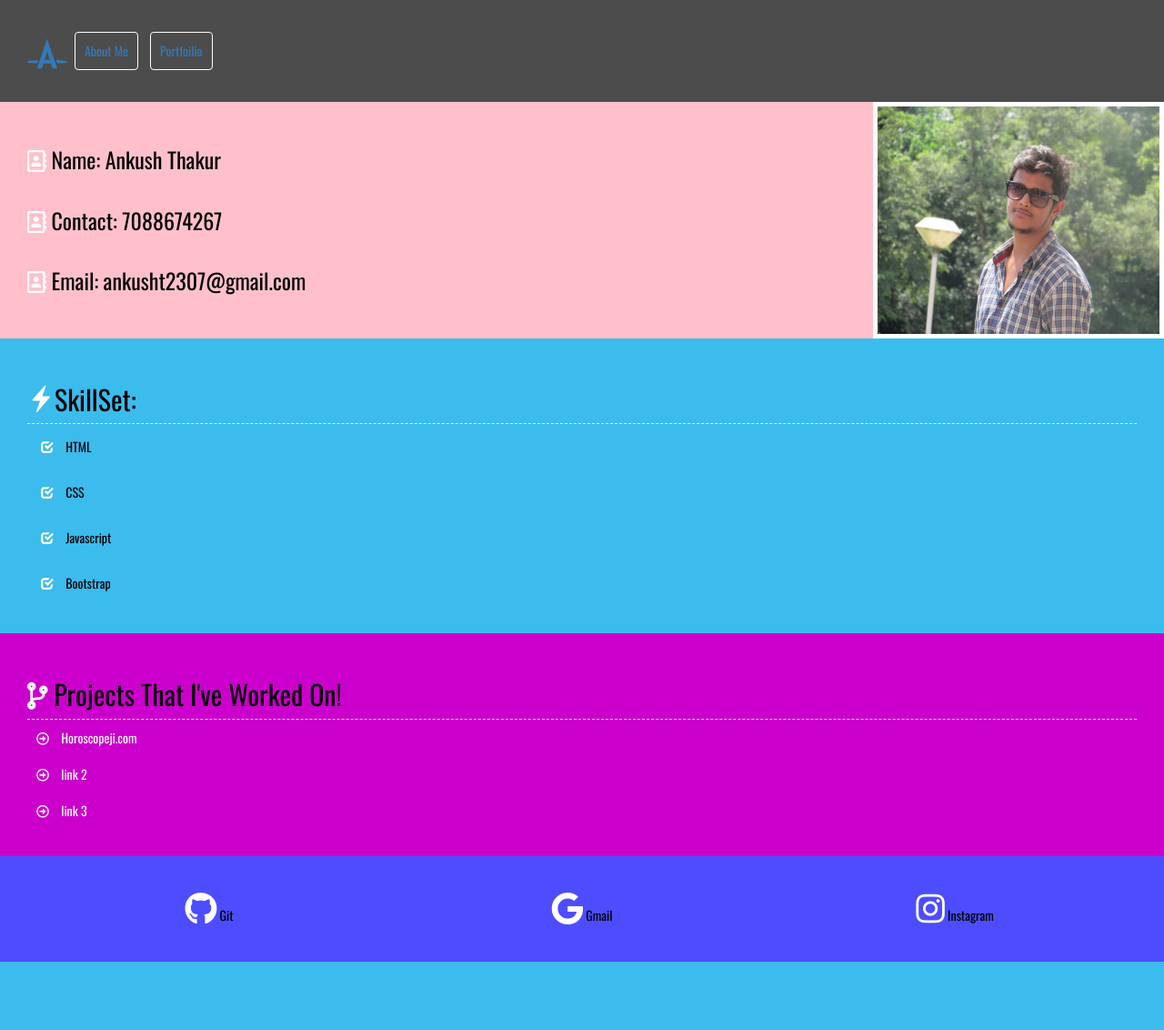
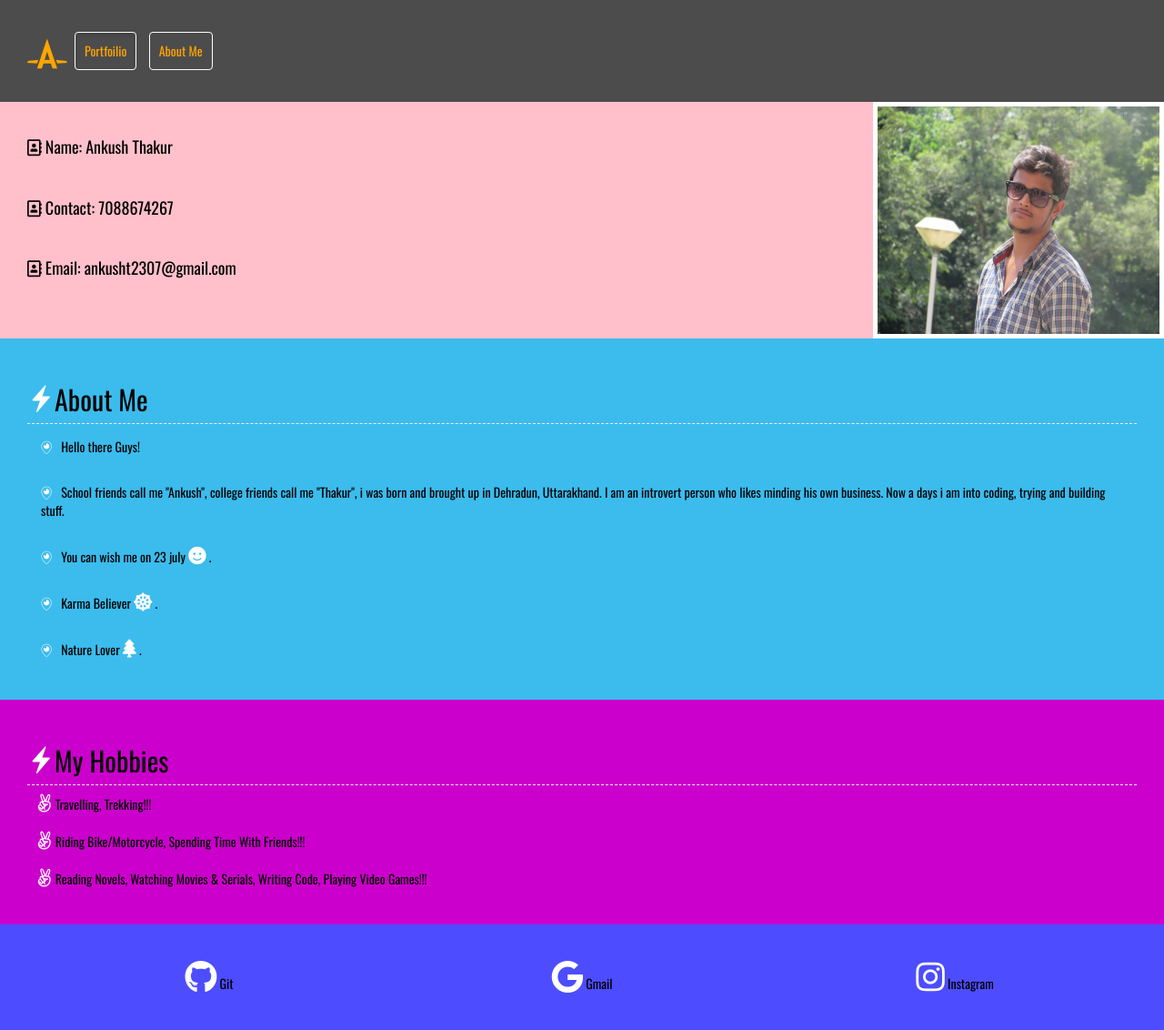
Before and after one commit to ankusht2307/portfolio, a PHP site: page /portfolio.php in a window 1280 px wide. Shown: the whole page at 91% size. Before the commit the page ends 1057 px from the top, so only its background shows below. Run offline with PHP 8.4, Linux system fonts and the light colour scheme; some libraries are stand-ins or nearby versions.

Commit message:
updaing the new link

```diff
--- a/portfolio.php
+++ b/portfolio.php
@@ -21,38 +21,40 @@
       <header>
 
         <div id="header">
-          <a href="" class="btn" style="font-size: 35px; padding:0px; margin:0px; border:none; "><i class="fab fa-autoprefixer"></i></a>
-          <a href="index.php" class="btn">About Me</a>
-          <a href="portfolio.php" class="btn">Portfoilio</a>
+          <a href="#" class="btn" style="font-size: 35px; padding:0px; margin:0px; border:none; "><i class="fab fa-autoprefixer"></i></a>
+          <a href="index.php" class="active btn">Portfoilio</a>
+          <a href="portfolio.php" class="btn">About Me</a>
         </div>
+
       </header>
 
       <main id="main">
 
-          <h2 style="text-align:left"><i class=" glyphicon glyphicon-flash"></i>SkillSet:</h2>
+          <h2><i class=" glyphicon glyphicon-flash"></i>About Me</h2>
           <hr style="border-style: dashed; margin:0px;">
-          <p><i class=" glyphicon glyphicon-check " style="padding-right: 10px;"></i>  HTML</p>
-          <p><i class=" glyphicon glyphicon-check " style="padding-right: 10px;"></i>  CSS</p>
-          <p><i class=" glyphicon glyphicon-check " style="padding-right: 10px;"></i>  Javascript</p>
-          <p><i class=" glyphicon glyphicon-check " style="padding-right: 10px;"></i>  Bootstrap</p>
+          <p><i class="fab fa-periscope" style="padding-right: 10px;"></i>Hello there Guys!</p>
+          <p><i class="fab fa-periscope" style="padding-right: 10px;"></i>School friends call me "Ankush", college friends call me "Thakur", i was born and brought up in Dehradun, Uttarakhand. I am an introvert person who likes minding his own business. Now a days i am into coding, trying and building stuff.  </p>
+          <p><i class="fab fa-periscope" style="padding-right: 10px;"></i>You can wish me on 23 july <i class="fas fa-smile" style="font-size: 20px;"></i> .</p>
+          <p><i class="fab fa-periscope" style="padding-right: 10px;"></i>Karma Believer <i class=" fas fa-dharmachakra" style="font-size: 20px;"></i> .</p>
+          <p><i class="fab fa-periscope" style="padding-right: 10px; "></i>Nature Lover <i id="tree" class="fas fa-tree" style="font-size: 20px;"></i> .</p>
 
       </main>
 
       <nav class="navigation">
 
-        <h3><i class="far fa-address-book"></i> Name: Ankush Thakur</h3>
-        <h3><i class="far fa-address-book"></i> Contact:  7088674267</h3>
-        <h3><i class="far fa-address-book"></i> Email:  ankusht2307@gmail.com</h3>
+        <h4><i class="far fa-address-book"></i> Name: Ankush Thakur</h4>
+        <h4><i class="far fa-address-book"></i> Contact:  7088674267</h4>
+        <h4><i class="far fa-address-book"></i> Email:  ankusht2307@gmail.com</h4>
 
       </nav>
 
       <section id="section">
 
-        <h2><i class="fas fa-code-branch"></i> Projects That I've Worked On!</h2>
+        <h2><i class=" glyphicon glyphicon-flash"></i>My Hobbies</h2>
         <hr style="border-style: dashed; margin:0px;">
-        <p><i class="far fa-arrow-alt-circle-right" style="padding-right: 10px;"></i><a href="https://guarded-wildwood-86580.herokuapp.com/"> Horoscopeji.com</a></p>
-        <p><i class="far fa-arrow-alt-circle-right" style="padding-right: 10px;"></i><a href=""> link 2</a></p>
-        <p><i class="far fa-arrow-alt-circle-right" style="padding-right: 10px;"></i><a href=""> link 3</a></p>
+        <p><i class="fab fa-angellist" style="font-size: 20px;"></i> Travelling, Trekking!!!</p>
+        <p><i class="fab fa-angellist" style="font-size: 20px;"></i> Riding Bike/Motorcycle, Spending Time With Friends!!!</p>
+        <p><i class="fab fa-angellist" style="font-size: 20px;"></i> Reading Novels, Watching Movies & Serials, Writing Code, Playing Video Games!!!</p>
 
       </section>
 
--- a/st.css
+++ b/st.css
@@ -82,6 +82,7 @@ border:1px solid white;
 padding: 10px;
 margin: 5px;
 justify-self:left;
+color: orange;
 
 }
 
```
Also changed, not shown: index.php (+13 -18 lines).
